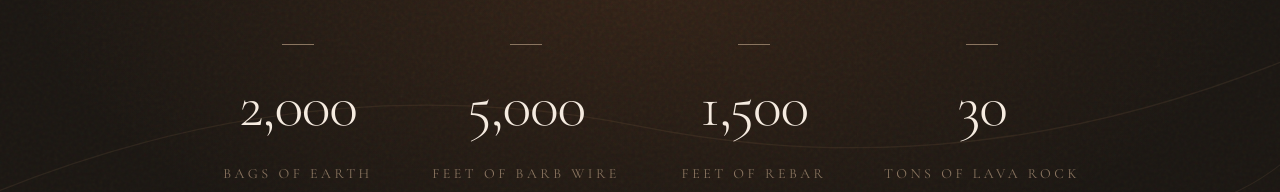
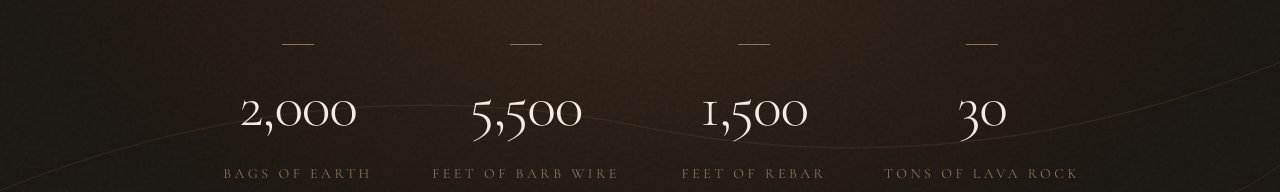
Before and after one commit to mister2fresh/earthbag-timeline, a Next.js app: page / in a window 1280 px wide. Shown: the part 366-558 px from the top of the page. Built offline with nearby package versions, Linux system fonts and the light colour scheme.

Commit message:
Test Push

```diff
--- a/pages/index.js
+++ b/pages/index.js
@@ -123,7 +123,7 @@ export default function Home({ phases }) {
               label="Bags of Earth"
             />
             <AnimatedStat
-              end={5000}
+              end={5500}
               duration={1500}
               delay={1200}
               label="Feet of Barb Wire"
```
